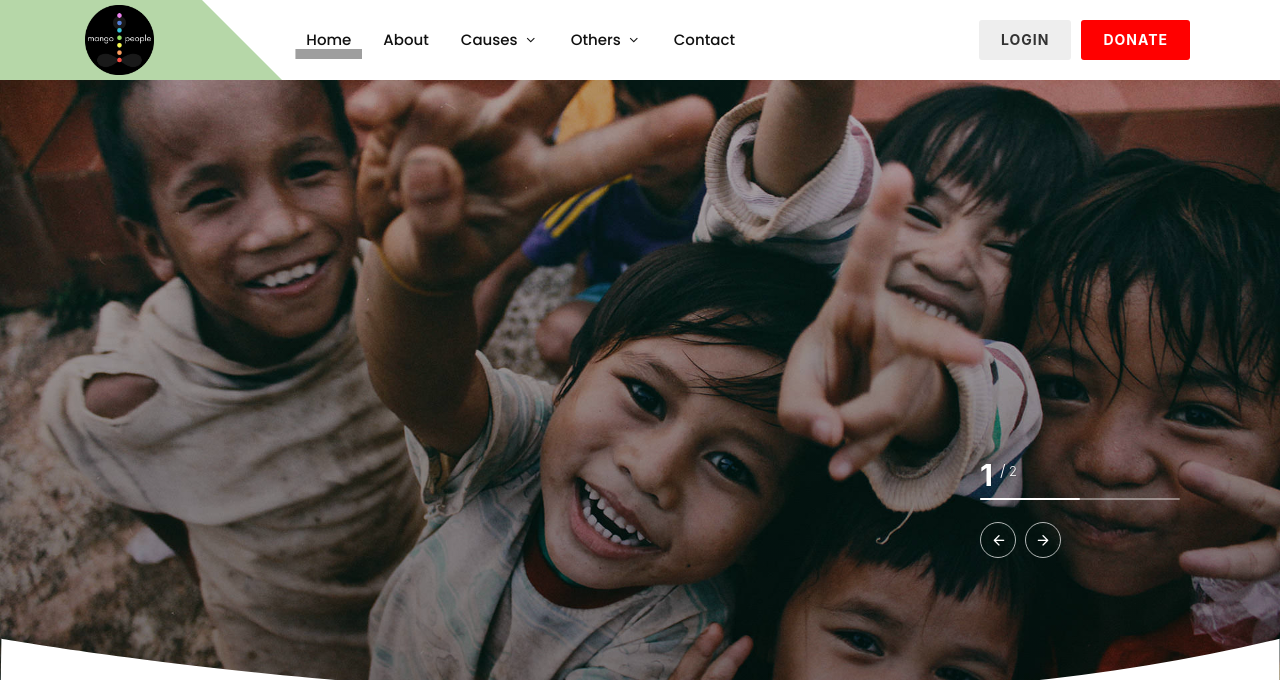
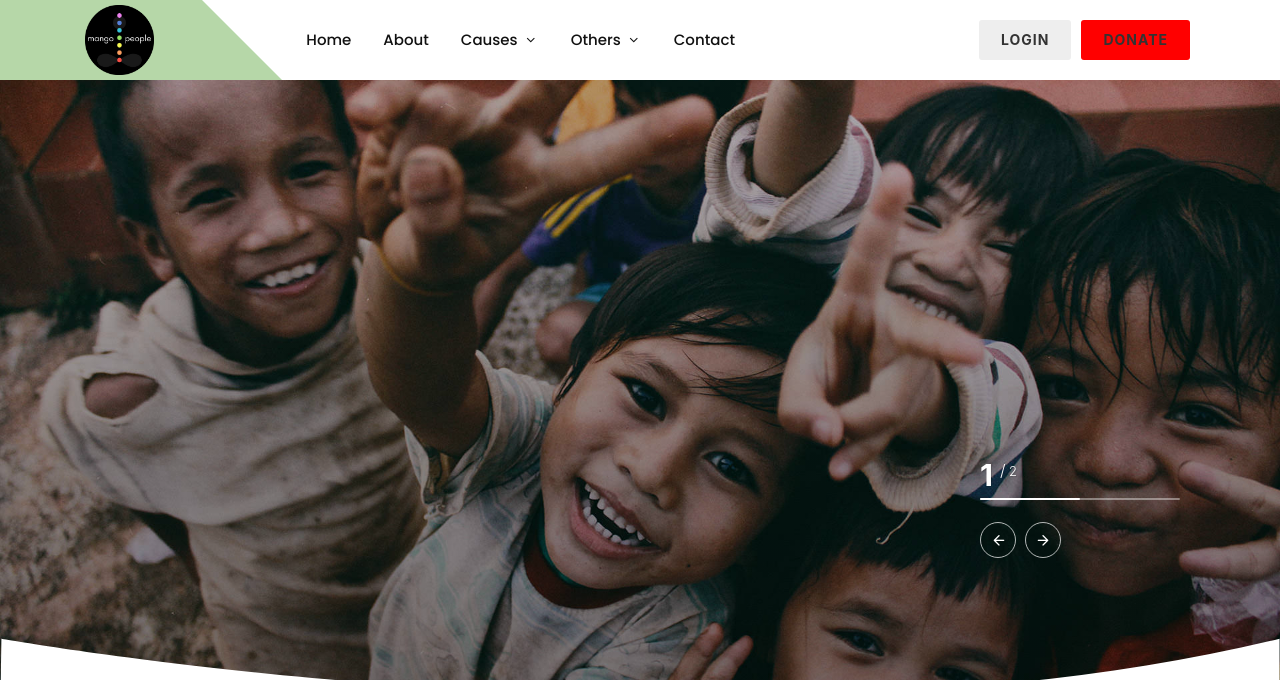
Before and after one commit to udit19281/cohelp-web, a Django app: page /about/ in a window 1280 px wide. Shown: the top 697 px of the page. Run offline with Django 3.2, Linux system fonts and the light colour scheme; some libraries are stand-ins or nearby versions; grey boxes are pictures that could not be loaded.

Commit message:
Update base.html

```diff
--- a/template/base.html
+++ b/template/base.html
@@ -68,7 +68,7 @@
                             {% else %}
                             <a href="{% url 'authentication:login' %}" class="button button-rounded button-light"><div>Login</div></a>
                             {% endif %}
-                            <button type="submit" name="logout" onclick="myFunction()" class="button button-rounded button-light" style=" background-color: red; color: white;" >Donate</button>
+                            <button type="submit" name="logout" onclick="myFunction()" class="button button-rounded button-light" style=" background-color: red;" >Donate</button>
 							<!-- <a onclick="myFunction()" class="btn btn-danger" style=" background-color: red;"><div>Donate</div></a> -->
 						</div>
 
@@ -83,7 +83,7 @@
 
 							<ul class="menu-container align-self-start">
 								<li class="menu-item"><span class="menu-bg col-auto align-self-start d-flex"></span></li>
-								<li class="menu-item current"><a class="menu-link" href="{% url 'main:home' %}"><div>Home</div></a></li>
+								<li class="menu-item"><a class="menu-link" href="{% url 'main:home' %}"><div>Home</div></a></li>
 								<li class="menu-item"><a class="menu-link" href="{% url 'main:about' %}"><div>About</div></a></li>
 								<li class="menu-item"><a class="menu-link" style="cursor: pointer;"><div>Causes</div></a>
 									<ul class="sub-menu-container">
```
